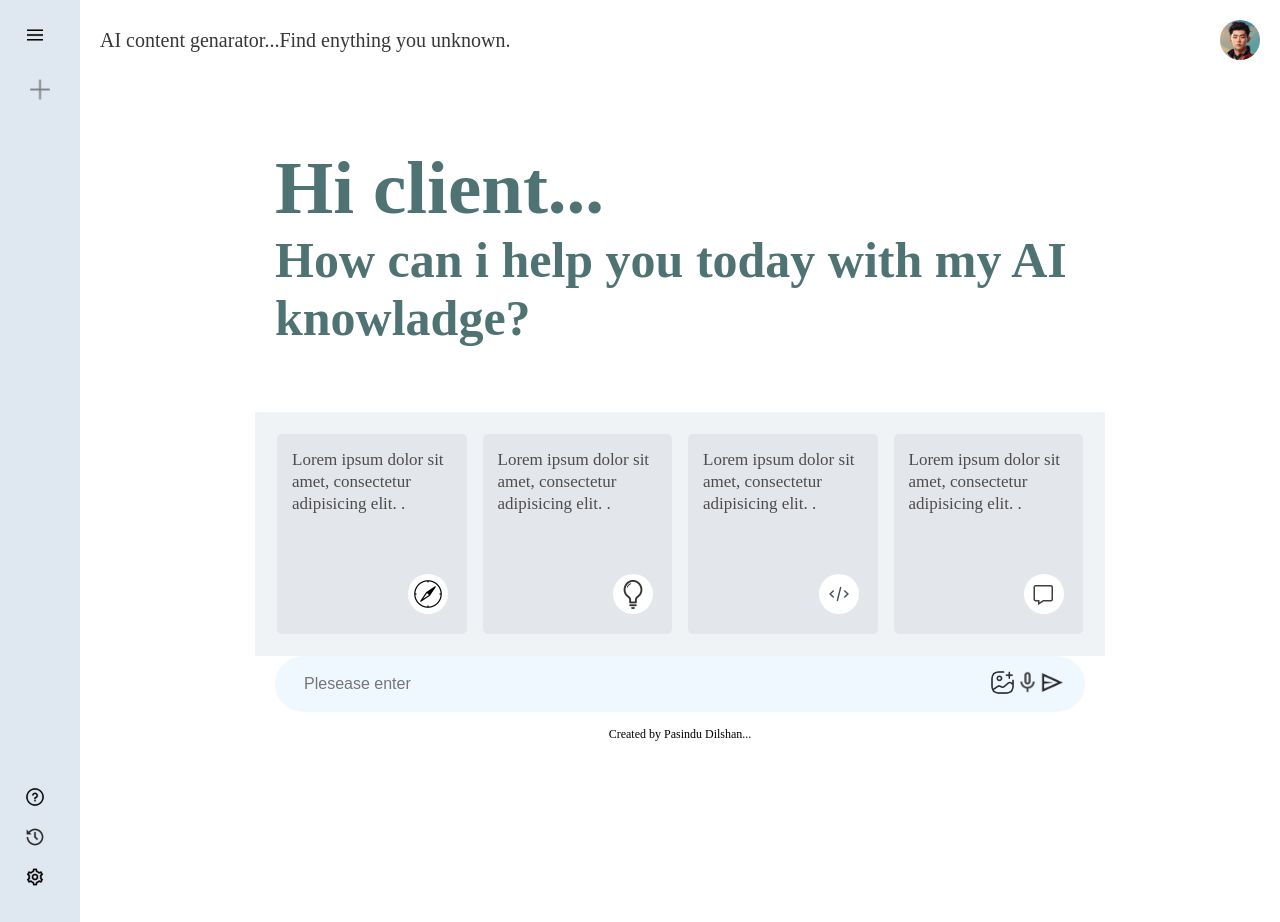
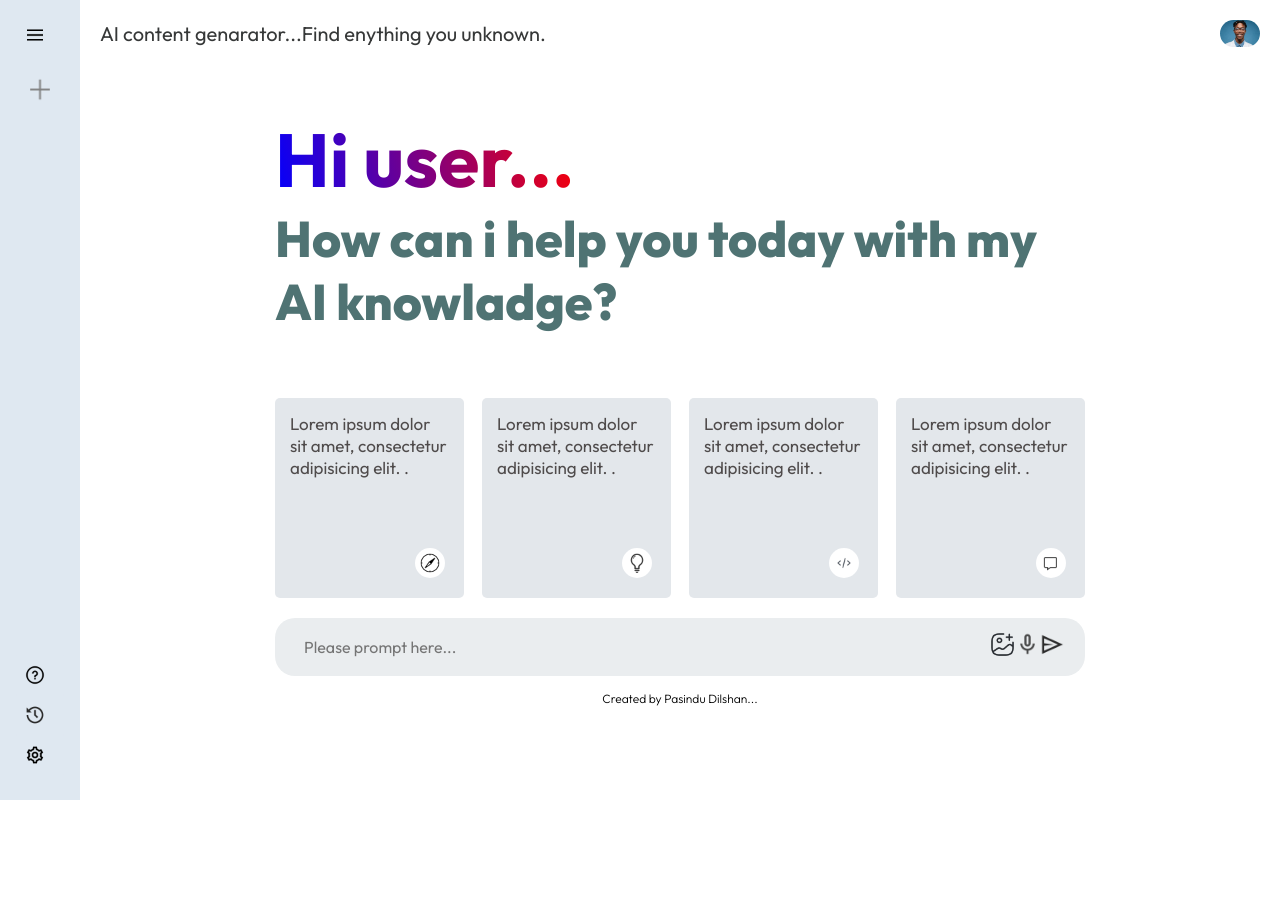
Before and after one commit to pasindud100/AI-content-generator, a React (Vite) app: page / in a window 1280 px wide. After the commit the page ends 800 px from the top, so only its background shows below. Built offline with nearby package versions, Linux system fonts and the light colour scheme.

Commit message:
Update the main content UI.

```diff
--- a/src/assets/assets.js
+++ b/src/assets/assets.js
@@ -7,7 +7,7 @@ import bulb_icon from './bulb_icon.png'
 import compass_icon from './compass_icon.png'
 import gallery_icon from './gallery_icon.png'
 import mic_icon from './mic_icon.png'
-import user_icon from './user_icon.png'
+import user_icon from './user_icon.jpg'
 import youtube_icon from './youtube_icon.png'
 import message_icon from './message_icon.png'
 import code_icon from './code_icon.png'
--- a/src/components/content/Content.css
+++ b/src/components/content/Content.css
@@ -1,10 +1,10 @@
-.main{
-    flex:1;
+.main {
+  flex: 1;
   min-height: 100vh !important;
-    padding-bottom: 10vh;
+  padding-bottom: 20px;
   position: relative;
 }
-.main .nav{
+.main .nav {
   display: flex;
   align-items: center;
   justify-content: space-between;
@@ -12,37 +12,33 @@
   padding: 20px;
   color: rgb(54, 56, 56);
 }
-.main .nav img{
+.main .nav img {
   width: 40px;
   border-radius: 50px;
 }
-.main-container{
+.main-container {
   max-width: 850px;
   margin: auto;
-    margin-bottom: 100px;
 }
-.main .greet{
-    margin: 45px 0px;
+.main .greet {
+  margin: 25px 0px;
   font-size: 50px;
   color: rgb(79, 115, 115);
   font-weight: 800;
   padding: 20px;
-
 }
-.main .greet span{
-    background: -webkit-linear-gradient(15deg, blue,red);
+.main .greet span {
+  background: -webkit-linear-gradient(15deg, blue, red);
   -webkit-background-clip: text;
   -webkit-text-fill-color: transparent;
-
 }
-.main .cards{
+.main .cards {
   display: grid;
-    grid-template-columns: repeat(auto-fill,minmax(180px, 1fr));
-    gap:16px;
-    padding: 22px;
-    background-color: rgb(240, 243, 246);
+  grid-template-columns: repeat(auto-fill, minmax(180px, 1fr));
+  gap: 18px;
+  padding: 20px;
 }
-.main .card{
+.main .card {
   height: 200px;
   padding: 15px;
   background-color: rgb(227, 231, 235);
@@ -50,47 +46,46 @@
   position: relative;
   cursor: pointer;
 }
-.main .cards img{
-    width: 40px;
+.main .cards img {
+  width: 30px;
   padding: 5px;
   position: absolute;
-    background-color:white;
-    border-radius: 20PX;
+  background-color: white;
+  border-radius: 20px;
   bottom: 10%;
   right: 10%;
 }
 
-.main .card P{
+.main .card P {
   color: rgb(79, 75, 75);
-    font-size: 17PX;
+  font-size: 17px;
   line-height: 22px;
 }
-.main .card:hover{
+.main .card:hover {
   background-color: rgb(200, 210, 238);
 }
 
-.main-bottom{
-
+.main-bottom {
   bottom: 0;
   width: 100%;
-    max-width: 900px;
+  max-width: 850px;
   padding: 0 20px;
   margin: auto;
 }
-.search{
+.search {
   display: flex;
   align-items: center;
   justify-content: space-between;
   gap: 20px;
-    background-color: aliceblue;
+  background-color: rgb(234, 237, 239);
   padding: 10px 20px;
-    border-radius: 50px;
+  border-radius: 20px;
 }
-.search img{
+.search img {
   width: 25px;
   cursor: pointer;
 }
-.search input{
+.search input {
   flex: 1;
   background: transparent;
   border: none;
@@ -99,61 +94,69 @@
   font-size: 16px;
 }
 
-.main .bottom-info{
+.main .bottom-info {
   font-size: 12px;
   margin: 15px auto;
   text-align: center;
   font-weight: 300;
 }
-.result{
+.result {
   padding: 0px 20px;
   max-height: 70vh;
   overflow-y: scroll;
 }
-.result::-webkit-scrollbar{
+.result::-webkit-scrollbar {
   display: none;
 }
-.result-title{
+.result-title {
   margin: 40px 0;
   display: flex;
   align-items: center;
   gap: 50px;
 }
 
-.result img{
+.result img {
   width: 40px;
   border-radius: 50%;
 }
 
-.result-data{
+.result-data {
   display: flex;
   align-items: start;
-    GAP:20PX;
-    text-align:justify;
+  gap: 20px;
+  text-align: justify;
 }
-.result-data p{
+.result-data p {
   font-size: 17px;
-    line-height: 30PX;
+  line-height: 30px;
   font-weight: 400;
 }
-.loader{
+.loader {
   width: 100%;
   display: flex;
   flex-direction: column;
   gap: 12px;
 }
-.loader hr{
+.loader hr {
   border-radius: 4px;
   border: none;
   background-color: yellow;
   background-size: 800px 50px;
-    background: linear-gradient(to right, rgb(133, 133, 30),rgb(156, 156, 113),rgb(224, 224, 97));
+  background: linear-gradient(
+    to right,
+    rgb(133, 133, 30),
+    rgb(156, 156, 113),
+    rgb(224, 224, 97)
+  );
   height: 30px;
   animation: loader 4s infinite linear;
-
 }
 
-@keyframes loader{
-    0%{background-position: -700px 0px}
-    100%{background-position: 700px 0px}
+@keyframes loader {
+  0% {
+    background-position: -700px 0px;
   }
+  100% {
+    background-position: 700px 0px;
+  }
+}
--- a/src/components/content/Content.jsx
+++ b/src/components/content/Content.jsx
@@ -25,7 +25,7 @@ function Content() {
           <>
             <div className="greet">
               {/* <p><span>Hello, Dev.</span></p>*/}
-              <h2>Hi client...</h2>
+              <h2><span>Hi user...</span></h2>
               <p>How can i help you today with my AI knowladge?</p>
             </div>
             <div className="cards">
@@ -87,16 +87,16 @@ function Content() {
           <div className="search">
             <input
               type="text"
-              placeholder="Plesease enter"
+              placeholder="Please prompt here..."
               onChange={(e) => {
                 setInput(e.target.value);
               }}
               value={input}
             />
             <div>
-              <img src={assets.gallery_icon} alt="" />
-              <img src={assets.mic_icon} alt="" />
-              <img onClick={() => onSent()} src={assets.send_icon} alt="" />
+              <img src={assets.gallery_icon} alt="gallary image" />
+              <img src={assets.mic_icon} alt="mic image" />
+              <img onClick={() => onSent()} src={assets.send_icon} alt=" enter image" />
             </div>
           </div>
           <p className="bottom-info">Created by Pasindu Dilshan...</p>
--- a/src/index.css
+++ b/src/index.css
@@ -1,9 +1,11 @@
-*{
+@import url("https://fonts.googleapis.com/css2?family=Inter:ital,opsz,wght@0,14..32,100..900;1,14..32,100..900&family=Outfit:wght@100..900&display=swap");
+
+* {
   padding: 0;
   margin: 0;
   box-sizing: border-box;
+  font-family: outfit;
 }
-#root{
+#root {
   min-height: 100vh;
-
 }
```
Also changed, not shown: src/assets/user_icon.jpg (added), src/assets/user_icon.png (deleted). Lines whose indentation alone changed are shown as unchanged.
